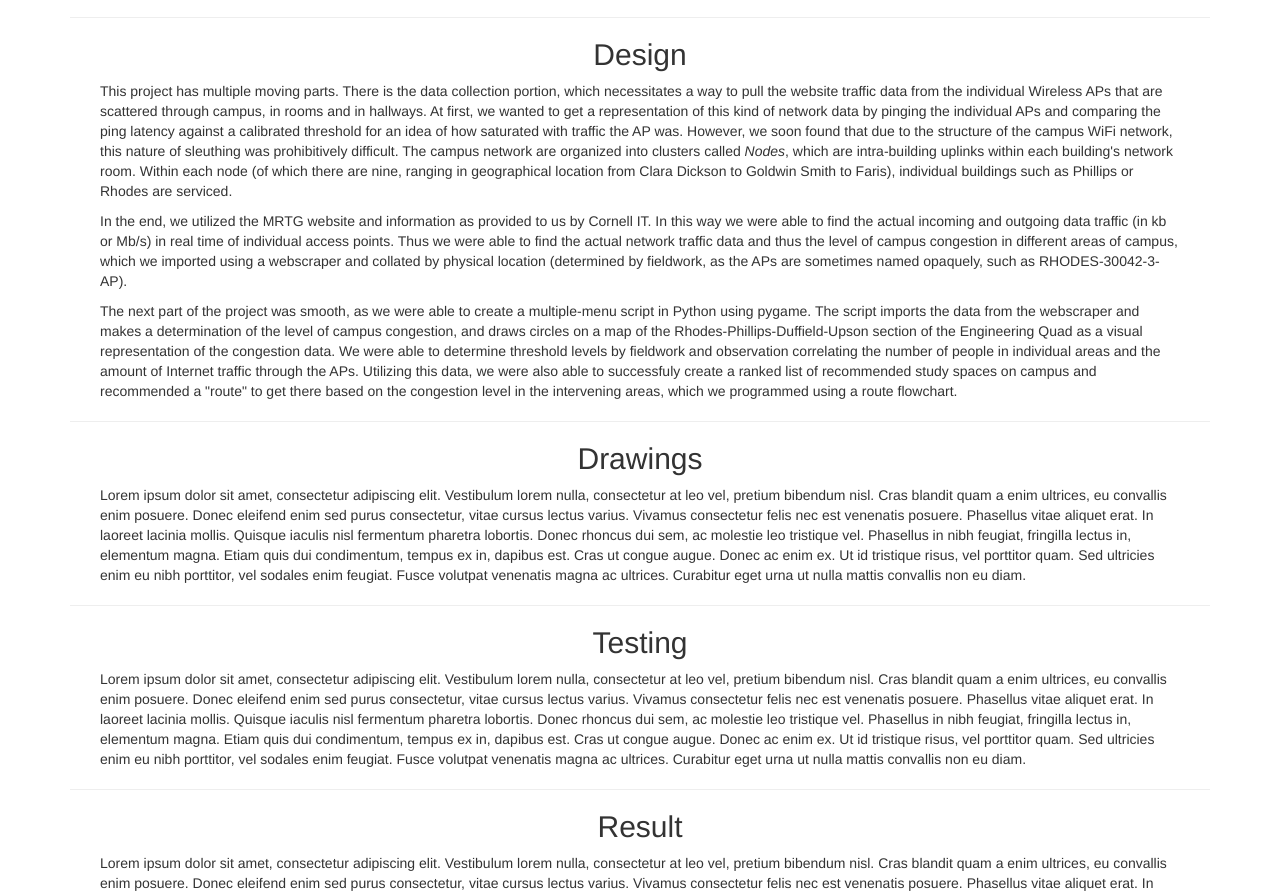
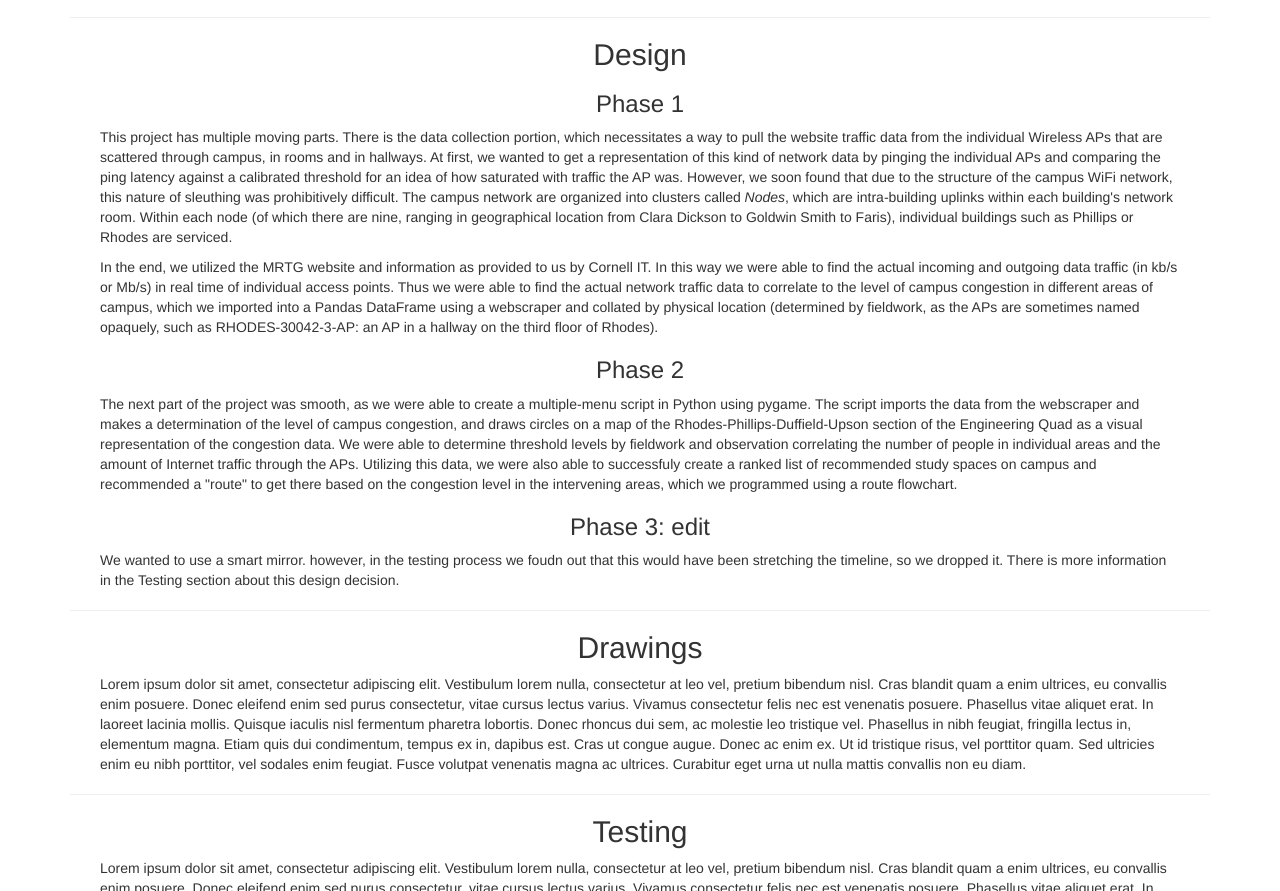
Before and after one commit to Minjk121/ECE5725_Final, a plain HTML site: page report website/index.html in a window 1280 px wide. Shown: the part 1285-2176 px from the top of the page. Drawn offline with nearby package versions, Linux system fonts and the light colour scheme.

Commit message:
cleaned things up

```diff
--- a/report website/index.html
+++ b/report website/index.html
@@ -100,9 +100,15 @@
 
       <div style="text-align:center;">
               <h2>Design</h2>
+              <h3>Phase 1</h3>
               <p style="text-align: left;padding: 0px 30px;">This project has multiple moving parts. There is the data collection portion, which necessitates a way to pull the website traffic data from the individual Wireless APs that are scattered through campus, in rooms and in hallways. At first, we wanted to get a representation of this kind of network data by pinging the individual APs and comparing the ping latency against a calibrated threshold for an idea of how saturated with traffic the AP was. However, we soon found that due to the structure of the campus WiFi network, this nature of sleuthing was prohibitively difficult. The campus network are organized into clusters called <i>Nodes</i>, which are intra-building uplinks within each building's network room. Within each node (of which there are nine, ranging in geographical location from Clara Dickson to Goldwin Smith to Faris), individual buildings such as Phillips or Rhodes are serviced.</p>
-              <p style="text-align: left;padding: 0px 30px;">In the end, we utilized the MRTG website and information as provided to us by Cornell IT. In this way we were able to find the actual incoming and outgoing data traffic (in kb or Mb/s) in real time of individual access points. Thus we were able to find the actual network traffic data and thus the level of campus congestion in different areas of campus, which we imported using a webscraper and collated by physical location (determined by fieldwork, as the APs are sometimes named opaquely, such as RHODES-30042-3-AP).</p>
+              <p style="text-align: left;padding: 0px 30px;">In the end, we utilized the MRTG website and information as provided to us by Cornell IT. In this way we were able to find the actual incoming and outgoing data traffic (in kb/s or Mb/s) in real time of individual access points. Thus we were able to find the actual network traffic data to correlate to the level of campus congestion in different areas of campus, which we imported into a Pandas DataFrame using a webscraper and collated by physical location (determined by fieldwork, as the APs are sometimes named opaquely, such as RHODES-30042-3-AP: an AP in a hallway on the third floor of Rhodes).</p>
+
+              <h3>Phase 2</h3>
               <p style="text-align: left;padding: 0px 30px;">The next part of the project was smooth, as we were able to create a multiple-menu script in Python using pygame. The script imports the data from the webscraper and makes a determination of the level of campus congestion, and draws circles on a map of the Rhodes-Phillips-Duffield-Upson section of the Engineering Quad as a visual representation of the congestion data. We were able to determine threshold levels by fieldwork and observation correlating the number of people in individual areas and the amount of Internet traffic through the APs. Utilizing this data, we were also able to successfuly create a ranked list of recommended study spaces on campus and recommended a "route" to get there based on the congestion level in the intervening areas, which we programmed using a route flowchart.</p>
+
+              <h3>Phase 3: edit</h3>
+              <p style="text-align: left;padding: 0px 30px;">We wanted to use a smart mirror. however, in the testing process we foudn out that this would have been stretching the timeline, so we dropped it. There is more information in the Testing section about this design decision.</p>
       </div>
 
     <hr id='drawings'>
```
Also changed, not shown: 1 other file.
